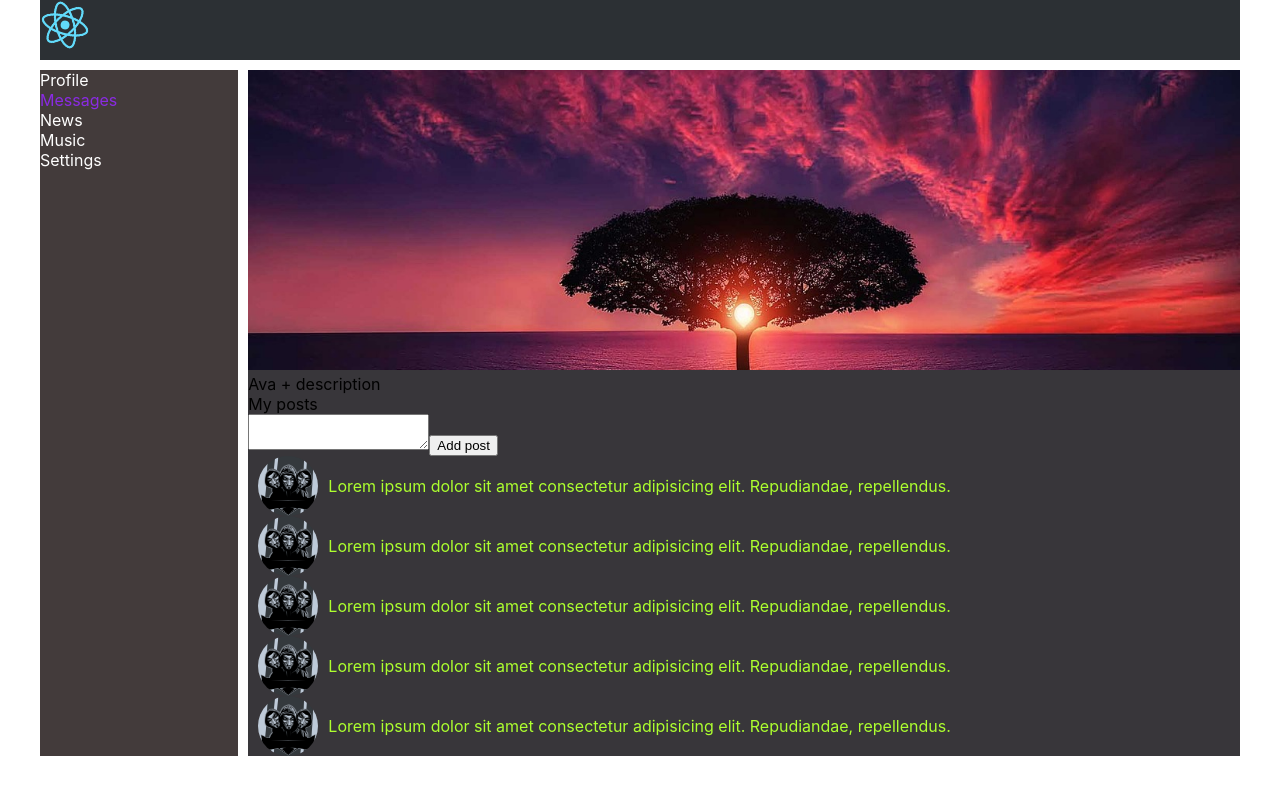
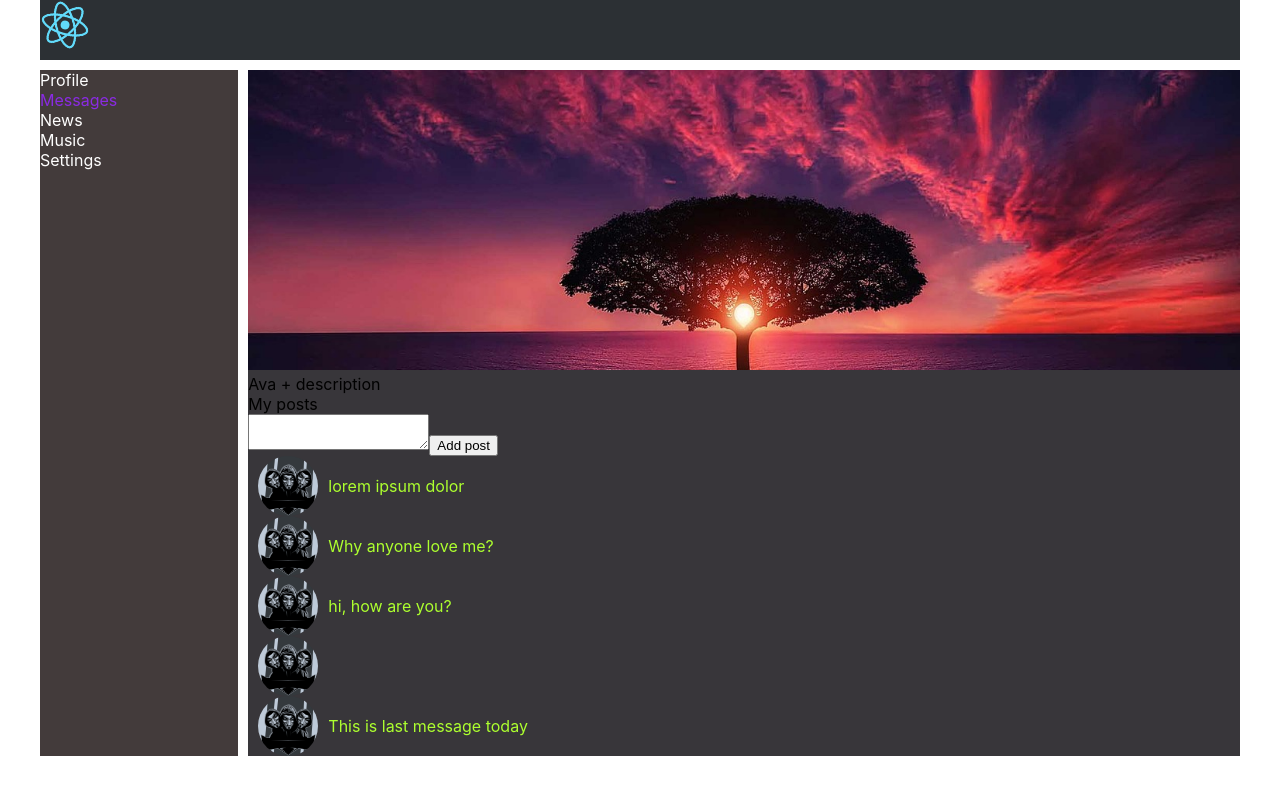
Before and after one commit to maksimchilout/social-network-It-camasutra-, a React (Create React App) app: page / in a window 1280 px wide. Shown: the top 794 px of the page. Built offline with nearby package versions, Linux system fonts and the light colour scheme.

Commit message:
lesson sixteen

```diff
--- a/src/components/Profile/MyPosts/MyPosts.jsx
+++ b/src/components/Profile/MyPosts/MyPosts.jsx
@@ -11,11 +11,11 @@ const MyPosts = () => {
             <button>Add post</button>
           </div>
           <div className={s.posts}>
+            <Post message="lorem ipsum dolor" />
+            <Post message="Why anyone love me?" />
+            <Post message="hi, how are you?" />
             <Post />
-            <Post />
-            <Post />
-            <Post />
-            <Post />
+            <Post message="This is last message today" />
           </div>
         </div>
     )
--- a/src/components/Profile/MyPosts/Post/Post.jsx
+++ b/src/components/Profile/MyPosts/Post/Post.jsx
@@ -1,13 +1,13 @@
 import React from "react";
 import s from './Post.module.css'
 
-const Post = () => {
+const Post = (props) => {
     return (
     <div className={s.item}>
       <div className={s.avatarWrapper}>
         <img className={s.avatar} src='./anonum.jpg' alt='ava' />
       </div>
-      <div className={s.postMessage}>Lorem ipsum dolor sit amet consectetur adipisicing elit. Repudiandae, repellendus.</div>
+      <div className={s.postMessage}>{props.message}</div>
 
     </div>
     )
```
